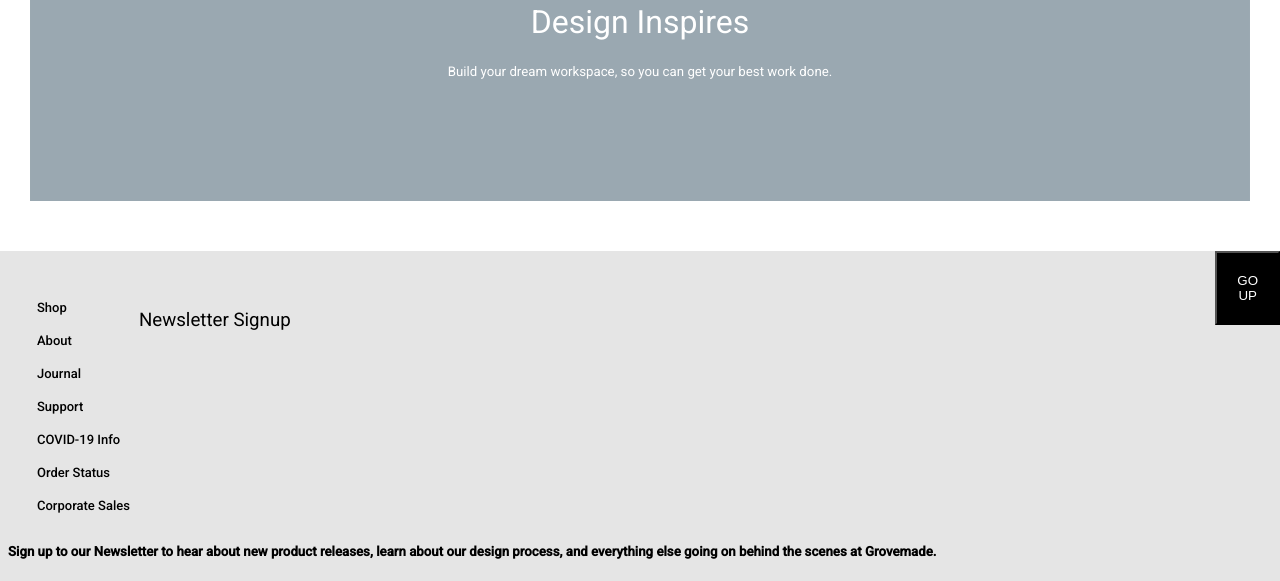
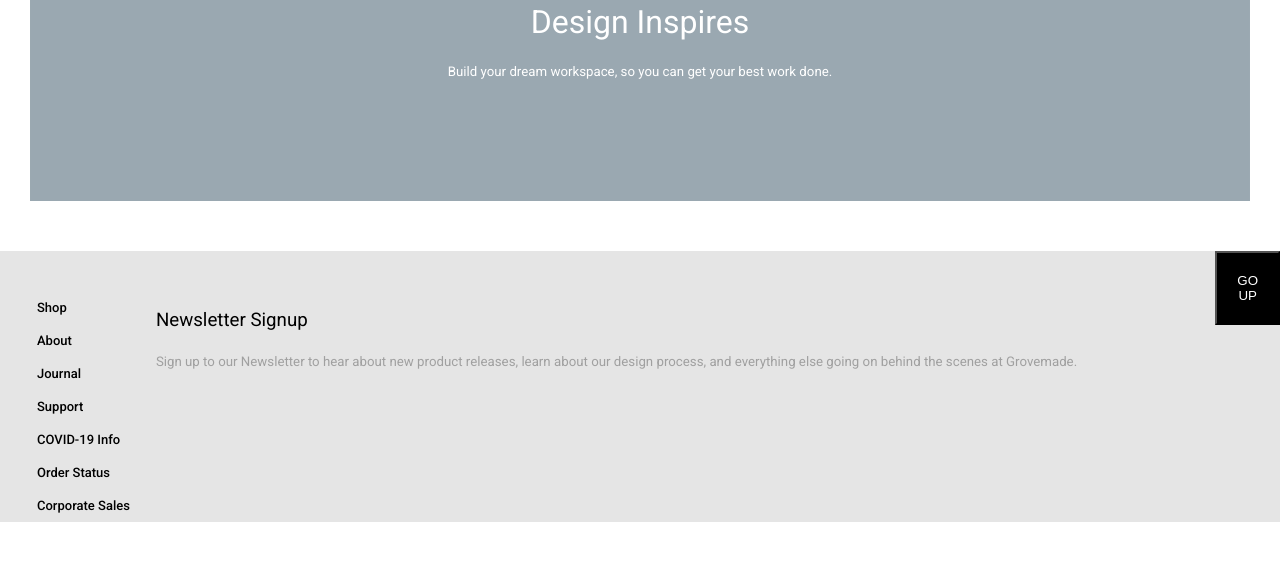
Before and after one commit to GulnazAlisherova/maket, a plain HTML site: page index.html in a window 1280 px wide. Shown: the part 5261-5842 px from the top of the page. After the commit the page ends 5783 px from the top, so only its background shows below. Drawn offline with Linux system fonts and the light colour scheme; a web font is replaced by a local one.

Commit message:
added color for h5 in footer

```diff
--- a/index.html
+++ b/index.html
@@ -232,9 +232,12 @@
     <li><a href="#">Corporate Sales</a></li>
    </ul>
 
+   <div class="example-6 card">
     <h3 class="weight-norm">Newsletter Signup</h3>
-    <p><h5>Sign up to our Newsletter to hear about new product releases, learn about our design process, and everything else going on behind the scenes at Grovemade.</h5></p>
+    <h5 class="weight-norm ">Sign up to our Newsletter to hear about new  product releases, learn about our design process, and everything else going on behind the scenes at Grovemade.</h5>
+   </div>
   </div>
+
 
 </footer>
 </body>
--- a/style.css
+++ b/style.css
@@ -236,3 +236,9 @@ footer .btn{
   display:block;
   margin-top: -40px;
 }
+footer h5{
+  color: #A0A0A0;
+}
+footer .card{
+
+}
```
